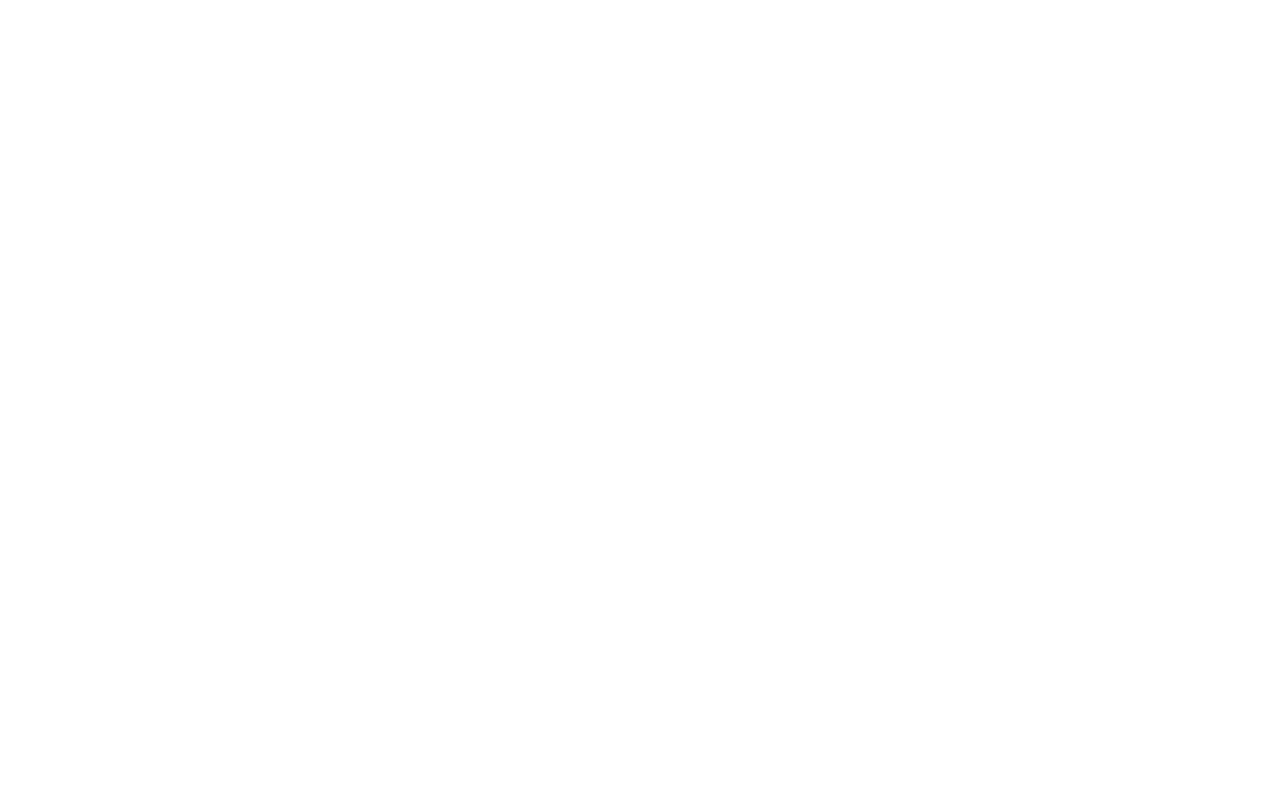
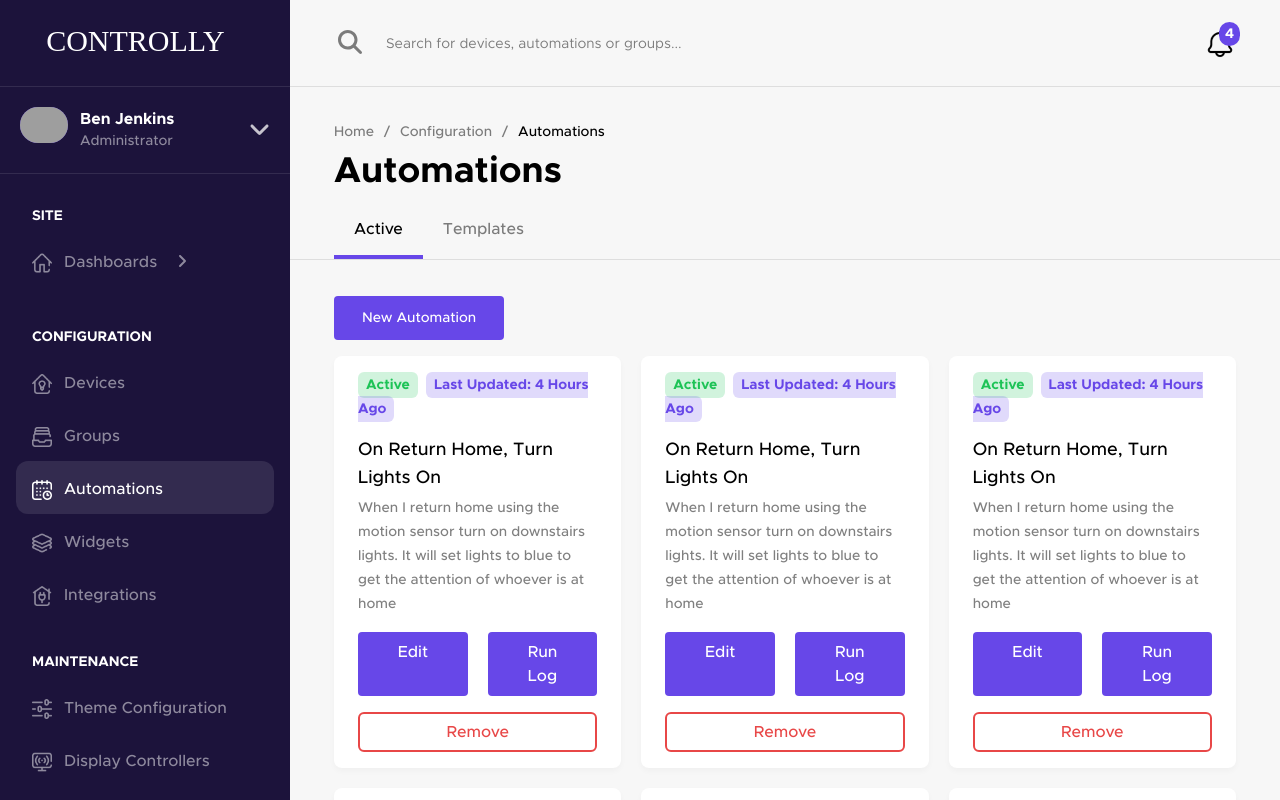
Before and after one commit to Benjenkins126/controlly, a React (Create React App) app: page /automations in a window 1280 px wide. Before the commit this address had no page. Built offline with nearby package versions, Linux system fonts and the light colour scheme; grey boxes are pictures that could not be loaded.

Commit message:
Added remove popups and new group

```diff
--- /dev/null
+++ b/src/components/automations/AutomationItem.tsx
@@ -0,0 +1,29 @@
+import DangerButton from "../ui/buttons/DangerButton";
+import PrimaryButton from "../ui/buttons/PrimaryButton";
+
+interface AutomationItemProps {
+    id: string;
+    name: string;
+    children?: string;
+    removeEvent: any;
+}
+
+const AutomationItem = (props: AutomationItemProps) => {
+    return (
+        <div className="bg-white py-4 px-6 shadow-card rounded-lg">
+            <span className="bg-greenSuccess/20 text-sm font-sans font-semibold text-greenSuccess py-1.5 px-2 rounded-md mr-2">Active</span>
+            <span className="bg-purpleControlly/20 text-sm font-sans font-semibold text-purpleControlly py-1.5 px-2 rounded-md">Last Updated: 4 Hours Ago</span>
+
+            <h3 className="font-sans font-medium pt-4 text-lg">{props.name}</h3>
+            <p className="font-sans font-medium text-black/50 text-sm leading-6 mt-1">{props.children}</p>
+
+            <div className="grid grid-cols-2 gap-5">
+                <PrimaryButton text="Edit" id={"Edit_" + props.id} url="/edit-automation" classes="text-center mt-4 !py-2 !text-base !mr-0" />
+                <PrimaryButton text="Run Log" id={"Logs_" + props.id} url="/automation-logs" classes="text-center mt-4 !py-2 !text-base !mr-0" />
+            </div>
+            <DangerButton id="removeAutomation" clickEvent={props.removeEvent}>Remove</DangerButton>
+        </div>
+    );
+}
+
+export default AutomationItem;
--- /dev/null
+++ b/src/components/ui/input/Textarea.tsx
@@ -0,0 +1,18 @@
+interface TextareaInputProps {
+    label: string;
+    id: string;
+    name: string;
+    value?: string;
+    classes?: string;
+}
+
+const TextareaInput = (props: TextareaInputProps) => {
+    return (
+        <div className={"pt-5 " + props.classes}>
+            <label className="text-black/75 font-sans text-sm block font-medium">{props.label}</label>
+            <textarea id={props.id} name={props.name} className="w-full rounded border border-black/15 mt-1.5 border-box px-2 font-sans h-32 resize-none">{props.value}</textarea>
+        </div>
+    );
+}
+
+export default TextareaInput;
--- /dev/null
+++ b/src/pages/Automations.tsx
@@ -0,0 +1,84 @@
+import DashboardLayout from "../components/layout/DashboardLayout";
+
+import { useEffect, useState } from "react";
+import PrimaryButton from "../components/ui/buttons/PrimaryButton";
+import AutomationItem from "../components/automations/AutomationItem";
+import Modal from "../components/ui/modal/Modal";
+import DangerButton from "../components/ui/buttons/DangerButton";
+import SecondaryButton from "../components/ui/buttons/SecondaryButton";
+import TextInput from "../components/ui/input/TextInput";
+import TextareaInput from "../components/ui/input/Textarea";
+
+const Automations = () => {
+
+    const [removeAutomationOpen, setRemoveAutomationOpen] = useState(false);
+    const [newAutomationOpen, setNewAutomationOpen] = useState(false);
+
+    let breadcrumbsPast = ["Home", "Configuration"];
+
+    let tabsList = [
+        {
+            name: "Active",
+            active: true,
+            link: "/automations"
+        },
+        {
+            name: "Templates",
+            active: false,
+            link: "/automation-templates"
+        }
+    ]
+
+    const removeAutomation = () => {
+        setRemoveAutomationOpen(true);
+    }
+
+    const newAutomation = () => {
+        setNewAutomationOpen(true);
+    }
+
+    const cancelModal = () => {
+        setRemoveAutomationOpen(false);
+        setNewAutomationOpen(false);
+    }
+
+    useEffect(() => {
+        document.title = "Controlly - Automations";
+    });
+
+    return (
+        <DashboardLayout
+            title="Automations"
+            active="Automations"
+            breadcrumbsActive="Automations"
+            breadcrumbsPast={breadcrumbsPast}
+            tabs={tabsList}
+        >
+            <PrimaryButton text="New Automation" id="New_Automation" classes="mb-4" clickEvent={newAutomation} />
+            <div className="gap-5 grid grid-cols-3">
+                <AutomationItem id="temp_id_1" name="On Return Home, Turn Lights On" removeEvent={removeAutomation}>When I return home using the motion sensor turn on downstairs lights. It will set lights to blue to get the attention of whoever is at home</AutomationItem>
+                <AutomationItem id="temp_id_1" name="On Return Home, Turn Lights On" removeEvent={removeAutomation}>When I return home using the motion sensor turn on downstairs lights. It will set lights to blue to get the attention of whoever is at home</AutomationItem>
+                <AutomationItem id="temp_id_1" name="On Return Home, Turn Lights On" removeEvent={removeAutomation}>When I return home using the motion sensor turn on downstairs lights. It will set lights to blue to get the attention of whoever is at home</AutomationItem>
+                <AutomationItem id="temp_id_1" name="On Return Home, Turn Lights On" removeEvent={removeAutomation}>When I return home using the motion sensor turn on downstairs lights. It will set lights to blue to get the attention of whoever is at home</AutomationItem>
+                <AutomationItem id="temp_id_1" name="On Return Home, Turn Lights On" removeEvent={removeAutomation}>When I return home using the motion sensor turn on downstairs lights. It will set lights to blue to get the attention of whoever is at home</AutomationItem>
+                <AutomationItem id="temp_id_1" name="On Return Home, Turn Lights On" removeEvent={removeAutomation}>When I return home using the motion sensor turn on downstairs lights. It will set lights to blue to get the attention of whoever is at home</AutomationItem>
+            </div>
+
+            <Modal show={newAutomationOpen} closeModal={cancelModal}>
+                <h3 className="font-sans font-medium text-lg">Create Automation</h3>
+                <TextInput label="Name" type="text" id="CreateAutomation_Name" name="CreateAutomation_Name" />
+                <TextareaInput label="Description" id="CreateAutomation_Description" name="CreateAutomation_Description" />
+                <PrimaryButton text="Create" id="CreateAutomation_Submit" url="/edit-automation" classes="block text-center mt-4 !mr-0 !py-1.5 border-2 border-purpleControlly !text-base" />
+                <SecondaryButton id="cancelAddAutomationModal" clickEvent={cancelModal}>Cancel</SecondaryButton>
+            </Modal>
+
+            <Modal show={removeAutomationOpen} closeModal={cancelModal}>
+                <h3 className="font-sans font-medium text-base text-center">Are you sure you want to delete this automation?</h3>
+                <DangerButton id="removeModal">Remove</DangerButton>
+                <SecondaryButton id="cancelModal" clickEvent={cancelModal}>Cancel</SecondaryButton>
+            </Modal>
+        </DashboardLayout>
+    );
+}
+
+export default Automations;
--- a/src/pages/Groups.tsx
+++ b/src/pages/Groups.tsx
@@ -69,7 +69,7 @@
             breadcrumbsPast={breadcrumbsPast}
             tabs={tabsList}
         >
-            <PrimaryButton text="+ Add Group" id="Create_Group" classes="mb-4" clickEvent={addGroup}></PrimaryButton>
+            <PrimaryButton text="+ Add Group" id="Create_Group" classes="mb-4" clickEvent={addGroup} />
             <div className="gap-5 grid grid-cols-2">
                 <GroupItem name="Downstairs Lights" devices={groupDemoDevices} id="downstairs_lights" openModal={removeGroup} />
                 <GroupItem name="Bedroom Lights" devices={groupDemoDevices} id="bedroom_lights" openModal={removeGroup} />
--- a/src/router/Main.tsx
+++ b/src/router/Main.tsx
@@ -14,6 +14,7 @@
 import ConfiguringHome from '../pages/setup/configuring-home';
 import IntegrationLogs from '../pages/Integration-Logs';
 import EditGroup from '../pages/Edit-Group';
+import Automations from '../pages/Automations';
 
 const Main = () => {
     return (
@@ -31,6 +32,7 @@
             <Route path='/integrations' element={<Integrations />} />
             <Route path='/integration-logs' element={<IntegrationLogs />} />
             <Route path='/disabled-integrations' element={<DisabledIntegrations />} />
+            <Route path='/automations' element={<Automations />} />
             <Route path='/permission-error' element={<PermissionError/>} />
         </Routes>
     );
```
